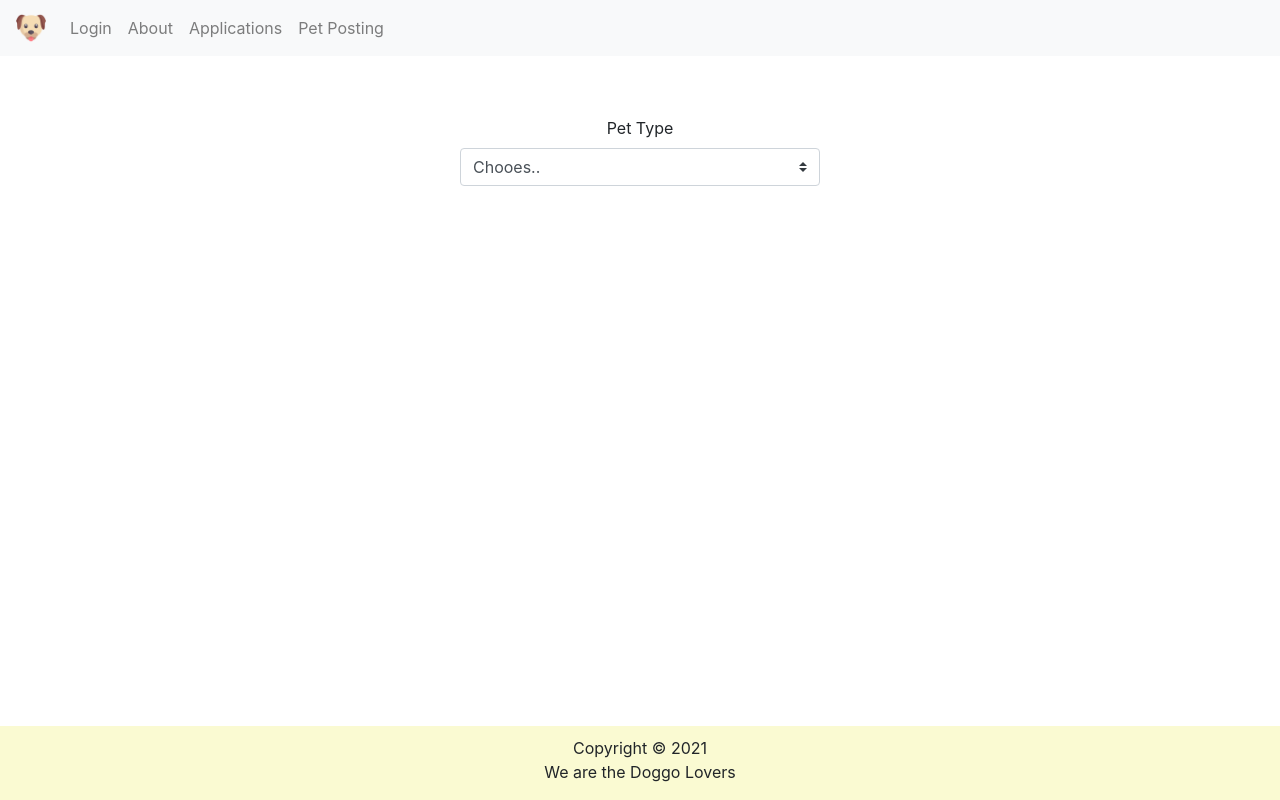
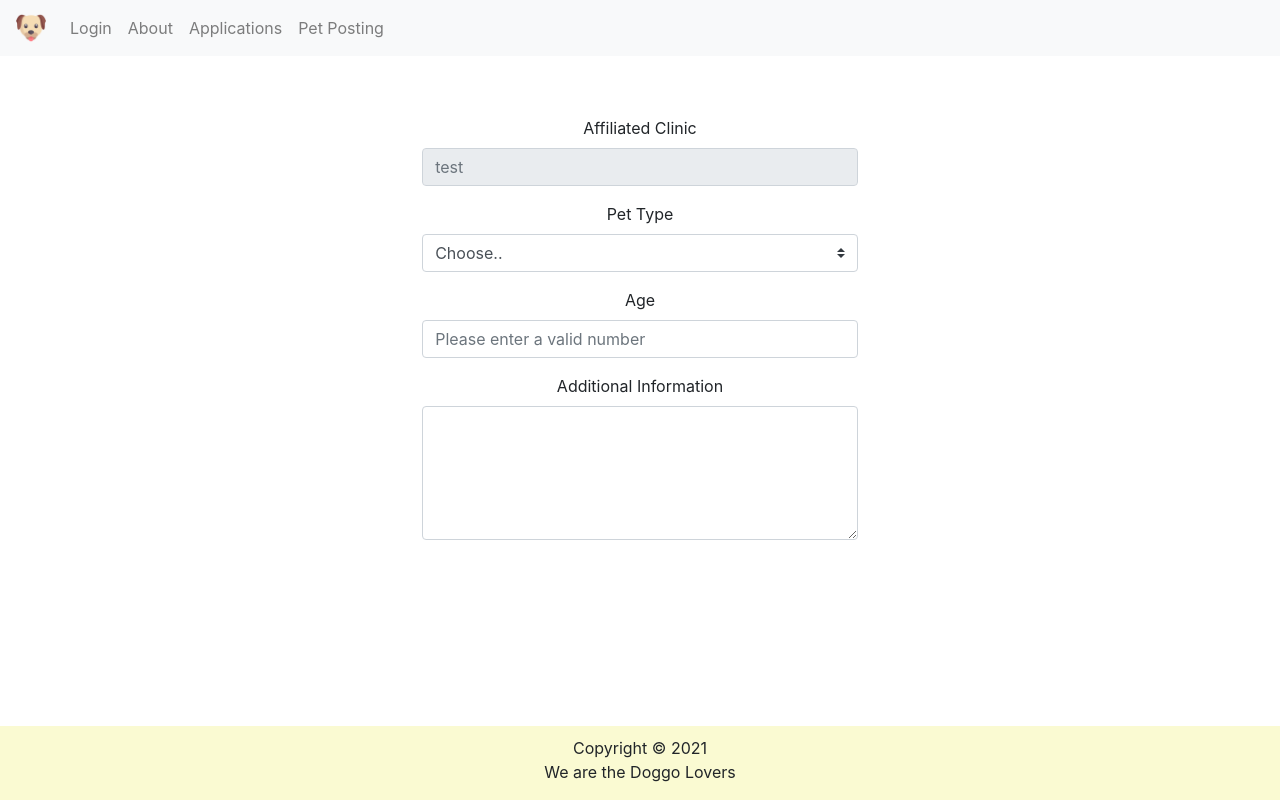
Before and after one commit to jchua24/pinder, a React (Create React App) app in the folder pet-adoption/: page /postapet in a window 1280 px wide. Built offline with nearby package versions, Linux system fonts and the light colour scheme.

Commit message:
updating the pet posting page

```diff
--- a/pet-adoption/src/components/PetPosting/PetPosting.css
+++ b/pet-adoption/src/components/PetPosting/PetPosting.css
@@ -1,10 +1,11 @@
-@media all and (min-width: 520px) {
+@media all and (min-width: 700px) {
     .petPosting {
       padding: 60px 0;
+      display: flex;
     }
 
     .petPosting form {
       margin: 0 auto;
-      max-width: 360px;
+      max-width: 600px;
     }
 }
--- a/pet-adoption/src/components/PetPosting/PetPosting.js
+++ b/pet-adoption/src/components/PetPosting/PetPosting.js
@@ -16,7 +16,8 @@ class PetPosting extends React.Component{
     validateForm() {
         return (
           this.state.age.length > 0 &&
-          this.state.breed.length > 0
+          this.state.breed.length > 0 &&
+          !isNaN(parseInt(this.state.age))
         );
     }
 
@@ -24,6 +25,14 @@ class PetPosting extends React.Component{
         return (
             <div className="petPosting">
                 <Form>
+                    <Form.Group controlId="affClinic">
+                        <Form.Label>Affiliated Clinic</Form.Label>
+                        <Form.Control
+                            type="text"
+                            placeholder={this.props.clinic}
+                            readOnly
+                        />
+                    </Form.Group>
                     <Form.Group controlId="petType">
                         <Form.Label>Pet Type</Form.Label>
                         <Form.Control
@@ -31,7 +40,7 @@ class PetPosting extends React.Component{
                             custom
                             onChange={(e) => this.setState({type: e.target.value})}
                         >
-                            <option value="">Chooes..</option>
+                            <option value="">Choose..</option>
                             <option value="dog">Dog</option>
                             <option value="cat">Cat</option>
                             <option value="fish">Fish</option>
@@ -40,6 +49,14 @@ class PetPosting extends React.Component{
                             <option value="smallpet">Small Pet (Mouse, Hamster, Rabit, and etc.)</option>
                         </Form.Control>
                     </Form.Group>
+                    <Form.Group controlId="age">
+                        <Form.Label>Age</Form.Label>
+                        <Form.Control type="text" placeholder="Please enter a valid number" />
+                    </Form.Group>
+                    <Form.Group controlId="addInfo">
+                        <Form.Label>Additional Information</Form.Label>
+                        <Form.Control as="textarea" rows={5} />
+                    </Form.Group>
                 </Form>
             </div>
         );
```
